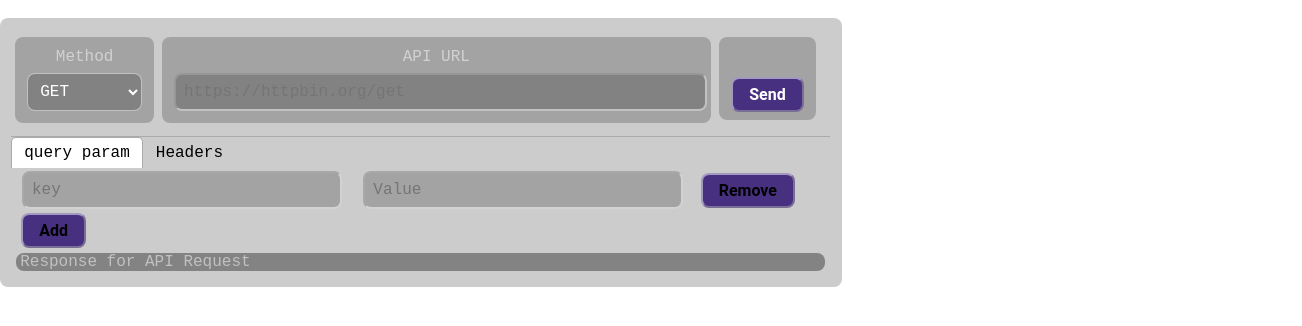
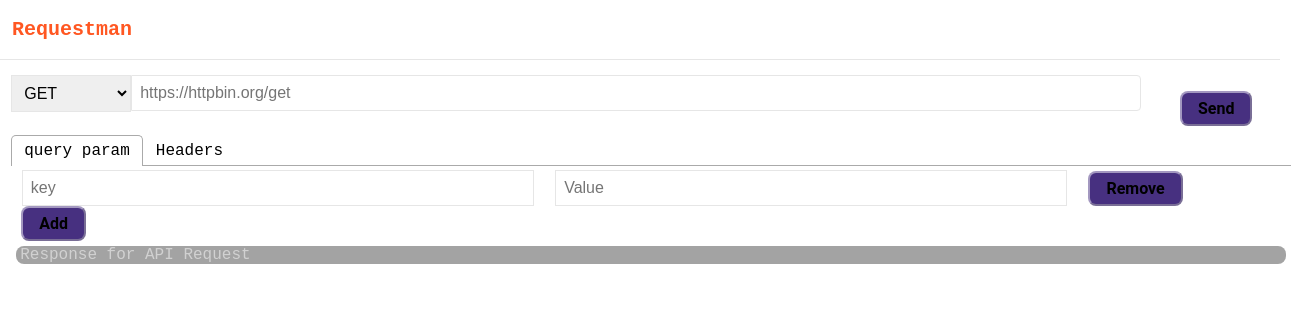
Before and after one commit to arunahuja94/requestman, a React (Create React App) app: page / in a window 1280 px wide. Shown: the top 326 px of the page, 1302 px wide, since content can reach past the window. Built offline with nearby package versions, Linux system fonts and the light colour scheme.

Commit message:
Ui changes

```diff
--- a/src/components/HeaderContainer.js
+++ b/src/components/HeaderContainer.js
@@ -7,7 +7,7 @@ const HeaderContainer = () => {
     <div className="HeaderContainer">
     <div class="header__section-left">
     <div class="top-navigation">
-    <a target="_self" href="https://github.com/arunahuja94/requestman"><div class="top-navigation-button">Requestman</div></a>
+    <a target="_self" href="https://github.com/arunahuja94/requestman"><div class="top-navigation-text">Requestman</div></a>
     </div></div>
     </div>
   );
--- a/src/components/MainContainer.js
+++ b/src/components/MainContainer.js
@@ -74,7 +74,6 @@ const handleChange = (event) => {
             <form onSubmit={handleSubmit}>
               <ul>
                 <li className="method">
-                  <label> Method </label>
                   <div>
                     <select name="apiAction"
                       value={apiAction}
@@ -87,7 +86,6 @@ const handleChange = (event) => {
                   </div>
                 </li>
                 <li className="apiUrl method">
-                  <label> API URL</label>
                   <div>
                     <input
                       type="url"
--- a/src/styles/HeaderContainer.css
+++ b/src/styles/HeaderContainer.css
@@ -0,0 +1,38 @@
+.HeaderContainer
+{
+    background-color: #fff;
+    z-index: 90;
+    display: flex;
+    flex-direction: row;
+    justify-content: space-between;
+    box-shadow: inset 0 -1px 0 #e6e6e6;
+    align-items: center;
+    flex: 0 0 48px;
+    padding: 5px 0;
+    height: 50px;
+}
+.HeaderContainer .header__section-left .top-navigation-text
+{
+    display: flex;
+    align-items: center;
+    justify-content: center;
+    height: 100%;
+    user-select: none;
+    cursor: pointer;
+    padding: 0 12px;
+    font-size: 20px;
+    line-height: 20px;
+    font-weight: 600;
+    color: #ff5722;
+}
+.top-navigation {
+    display: flex;
+    height: 100%;
+    align-items: center;
+    margin-right: 8px;
+}
+.header__section-left {
+    display: flex;
+    flex-direction: row;
+    align-items: center;
+}
--- a/src/styles/MainWrapper.css
+++ b/src/styles/MainWrapper.css
@@ -3,25 +3,22 @@
 	display: block;
 	justify-content: space-between;
 	align-items: center;
-	width: 64%;
+	width: 100%;
 	z-index: 99;
     padding: 0.7rem 0.7rem;
     float: left;
-    background-color: var(--bg-dark-color);
     border-radius: 8px;
 }
 .MainWrapper ul {
     margin: 4px 0;
     padding: 0;
     list-style-type: none;
+    flex: 1;
+    display: flex;
 }
 
 .MainWrapper ul li {
-    display: inline-flex;
-    flex-flow: column nowrap;
-    flex: 1;
-    justify-content: center;
-    float: left;
+
 }
 
 .MainWrapper .page-columns {
@@ -51,26 +48,24 @@
     width: calc(100% - 20px);
     color: green;
 }
-
-.MainWrapper .method,.MainWrapper code,.MainWrapper input,.MainWrapper kbd,.MainWrapper pre,.MainWrapper select,.MainWrapper textarea {
-    display: inline-flex;
-    margin: 4px;
-    padding: 8px;
-    border-radius: 8px;
-    background-color: var(--bg-dark-color);
-    color: var(--fg-color);
+.MainWrapper .method
+{
     font-size: 16px;
-    font-family: Roboto Mono,monospace;
     font-weight: 400;
     line-height: 1;
-    user-select: text;
-    width: calc(100% - 8px);
-    resize: vertical;
-    text-overflow: ellipsis;
-    border-color: var(--fg-light-color);
+}
+.MainWrapper code,.MainWrapper input,.MainWrapper kbd,.MainWrapper pre,.MainWrapper select,.MainWrapper textarea {
+    padding: 8px;
+    font-size: 16px;
+    font-weight: 400;
+    line-height: 1;
+    width: 100%;
+    height: 100%;
+    border: 1px solid #e6e6e6;
+    box-sizing: border-box;
 }
 .Rbutton {
-    margin-top: 24px;
+    /* margin-top: 24px; */
 }
 .MainWrapper button {
     align-items: center;
@@ -94,19 +89,20 @@
 }
 
 .MainWrapper .method {
-    width: 15%;
+    flex: 0 0 120px;
 }
 
 .MainWrapper .apiUrl {
-    width: 65%;
+    flex: 1;
+    min-width: 0;
 }
 
 .MainWrapper .send {
-    width: 10%;
+    flex: 0 0 150px;
 }
 
 .MainWrapper .urlInput {
-    width: calc(100% - 20px);
+    border-radius: 0 4px 4px 0;
 }
 
 .MainWrapper .clear {
```
